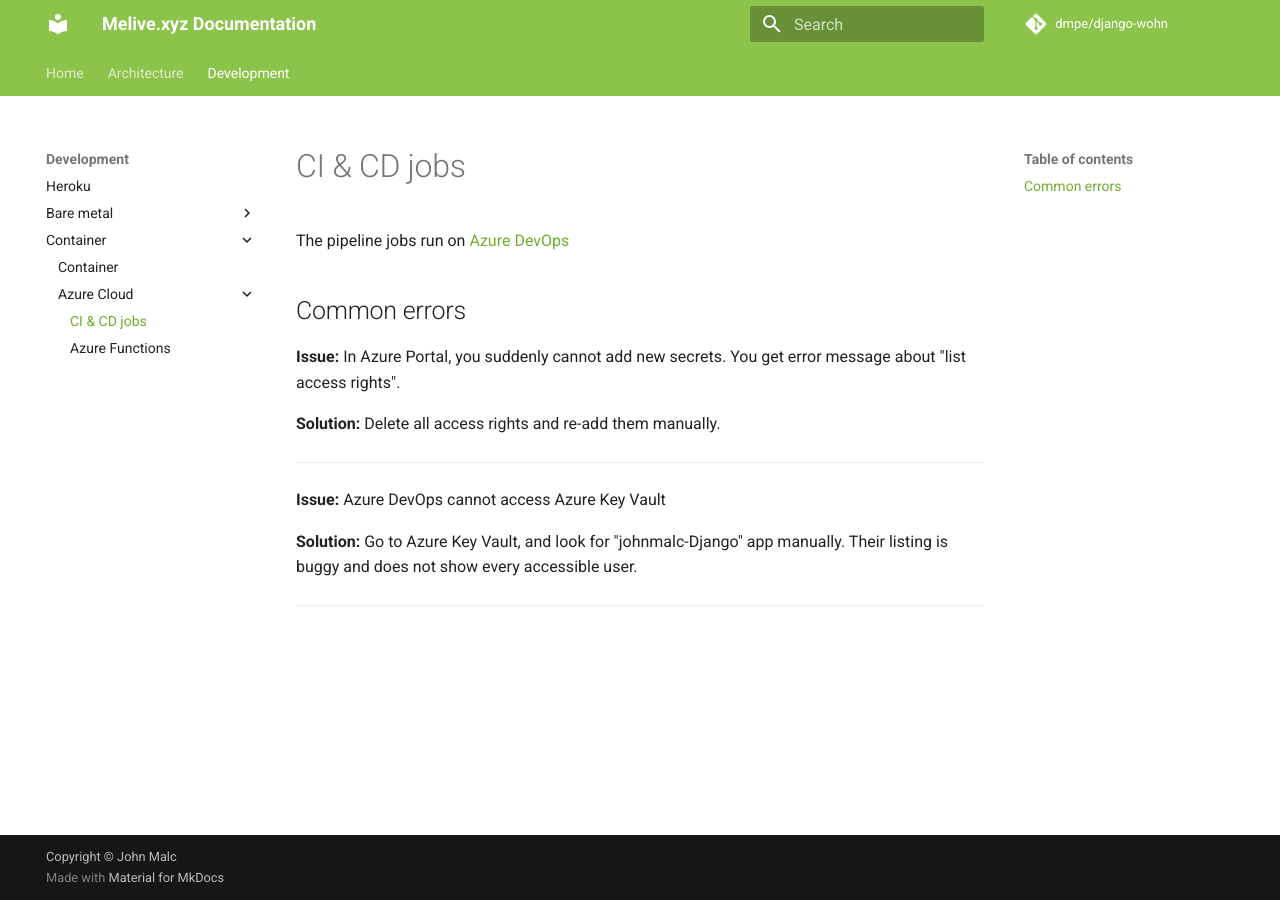
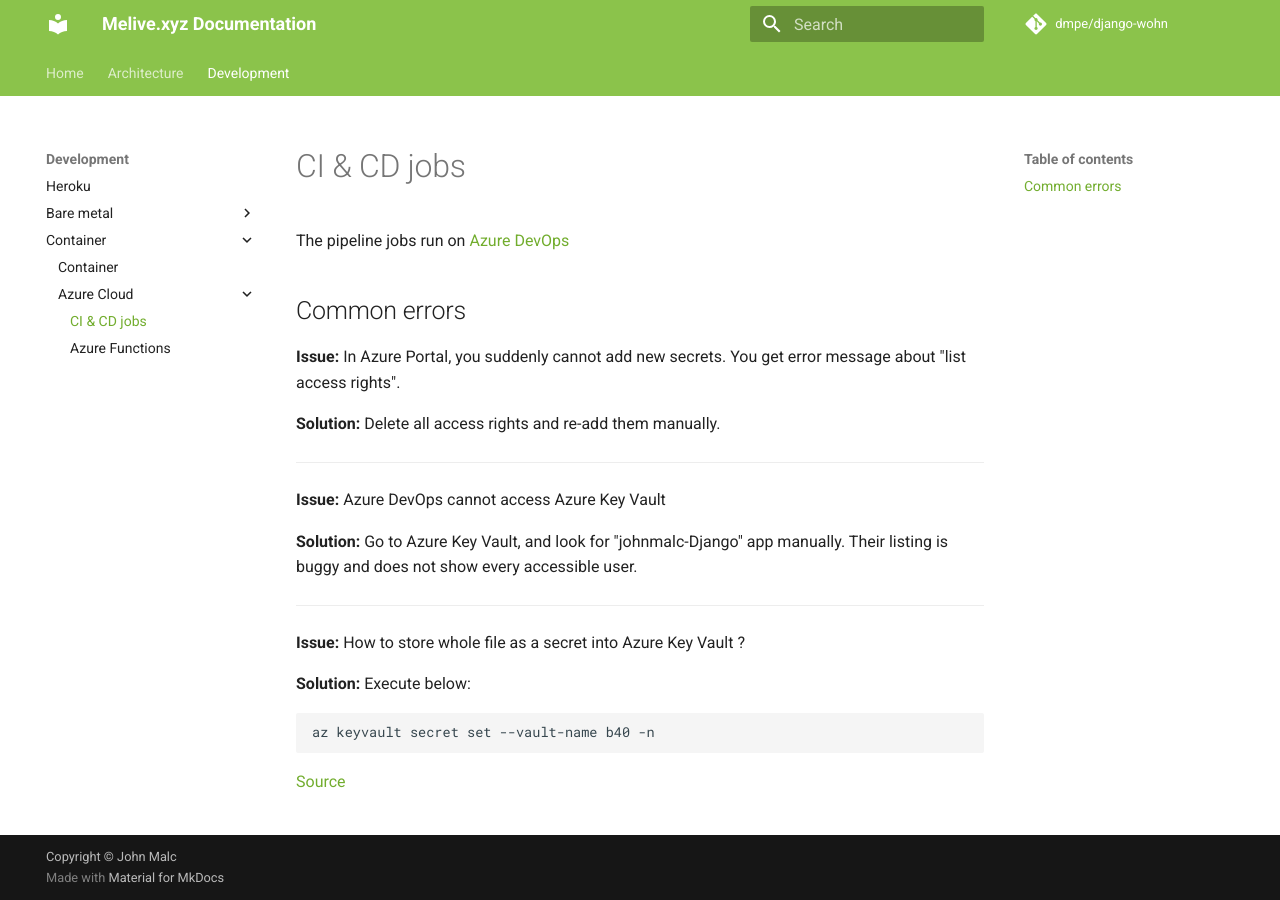
Before and after one commit to dmpe/django-wohn, an MkDocs documentation site: the page built from docs/development/container/Azure Cloud/CICD.md, in a window 1280 px wide. Built offline with MkDocs 1.6.1 and Material for MkDocs 9.7.7, drawn with Linux system fonts in a browser that asks for light colours; comment, search, counter and statistics services are not loaded.

Commit message:
add new documentaiton

````diff
--- a/docs/development/container/Azure Cloud/CICD.md
+++ b/docs/development/container/Azure Cloud/CICD.md
@@ -15,3 +15,13 @@
 **Solution:** Go to Azure Key Vault, and look for "johnmalc-Django" app manually. Their listing is buggy and does not show every accessible user.
 
 ------------------------------------------------------------------
+
+**Issue:** How to store whole file as a secret into Azure Key Vault ?
+
+**Solution:** Execute below:
+
+```
+az keyvault secret set --vault-name b40 -n
+```
+
+[Source](https://artisticcheese.wordpress.com/2018/01/04/storing-arbitrary-text-file-in-azure-key-vault-as-secrets-ssh-keys-cer-files-etc/)
````
